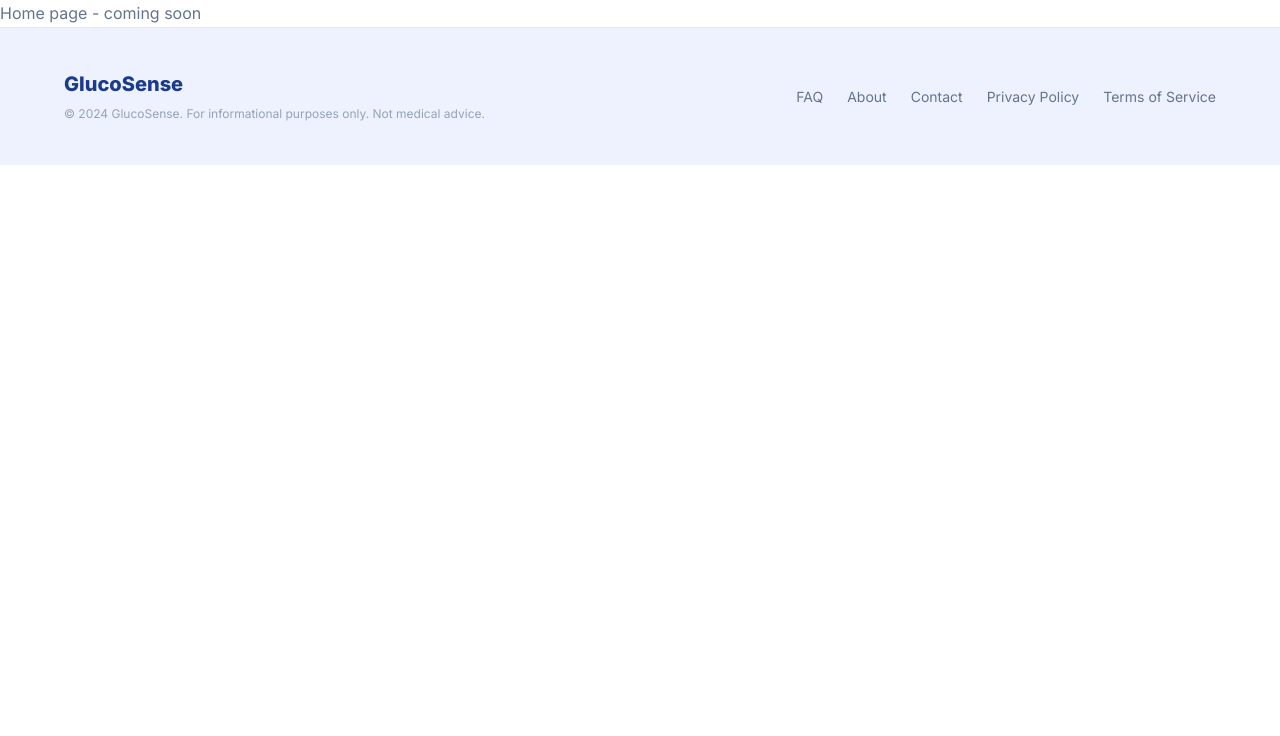
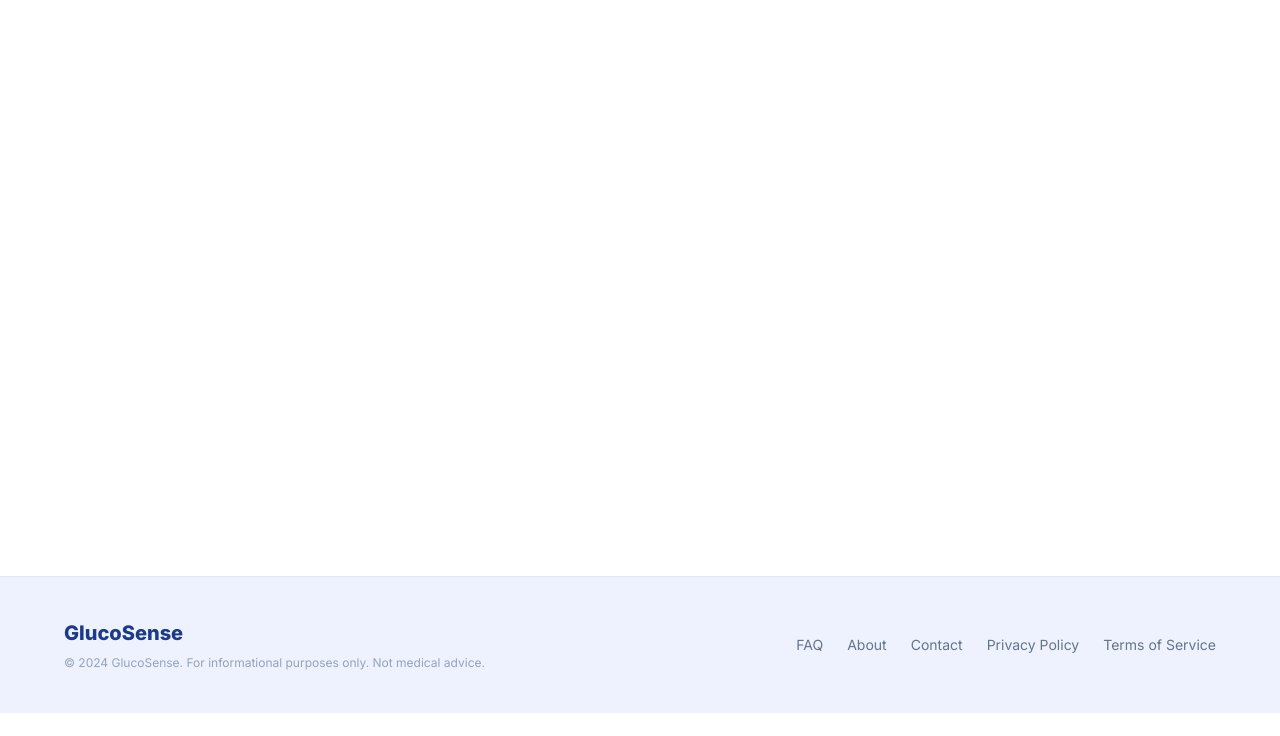
Before and after one commit to zahrapriyono/GlucoSense, a Django app: template templates/pages/home.html in a window 1280 px wide. Shown: the part 64-800 px from the top of the page. Run offline with Django 5.2, Linux system fonts and the light colour scheme; the template is opened without the code that fills it, so the values that code supplies are empty.

Commit message:
Set Home page structure

```diff
--- a/templates/pages/home.html
+++ b/templates/pages/home.html
@@ -1,5 +1,46 @@
 {% extends 'base.html' %}
-{% block title %}GlucoSense - Home{% endblock %}
+{% load static %}
+
+{% block title %}GlucoSense - Take Control of Your Health{% endblock %}
+
+{% block extra_css %}
+<link rel="stylesheet" href="{% static 'css/home.css' %}">
+{% endblock %}
+
 {% block content %}
-<p>Home page - coming soon</p>
+<!-- SECTION 1: Hero -->
+ <section class="hero section">
+    <div class="container">
+        <!-- kiri: teks %=& CTA | kanan: gambar -->
+    </div>
+ </section>
+
+<!-- SECTION 2: Feature Cards (3 Cards) -->
+ <section class="features section-sm">
+    <div class="container grid-3">
+        <!-- Card: Risk Assessment, AI Chatbot, Find a Specialist -->
+    </div>
+ </section>
+
+<!-- SECTION 3: How it Works -->
+ <section class="how-it-works section">
+    <div class="container">
+        <!-- Step 01 Learn | 02 Assess | 03 Consult -->
+    </div>
+ </section>
+
+<!-- SECTION 4: Feature Insight -->
+  <section class="insights section">
+    <div class="container">
+        <!-- 3 article cards -->
+    </div>
+ </section>
+
+<!-- SECTION 5: News Banner -->
+ <section class="newsletter">
+    <div class="container">
+        <!-- Email input and Subscribbe button -->
+    </div>
+ </section>
+
 {% endblock %}
```
Also changed, not shown: static/css/home.css (added).
